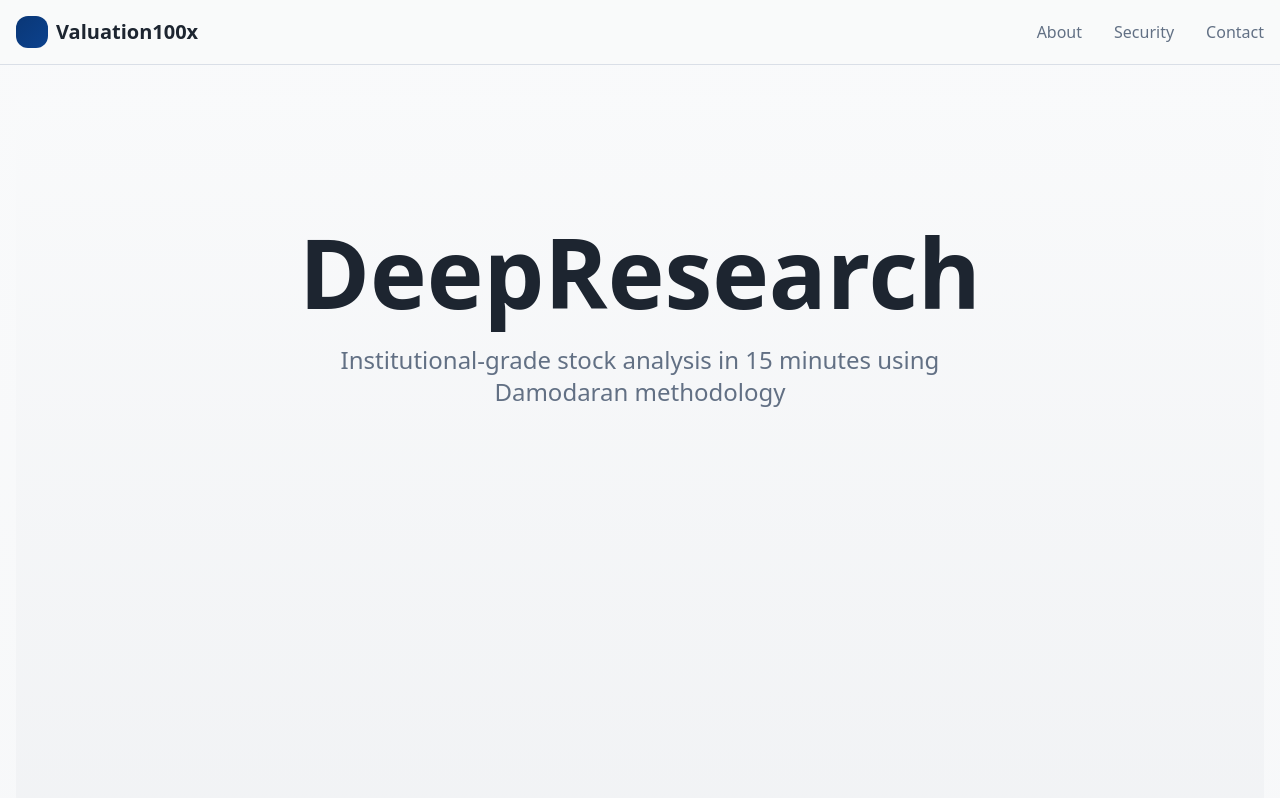
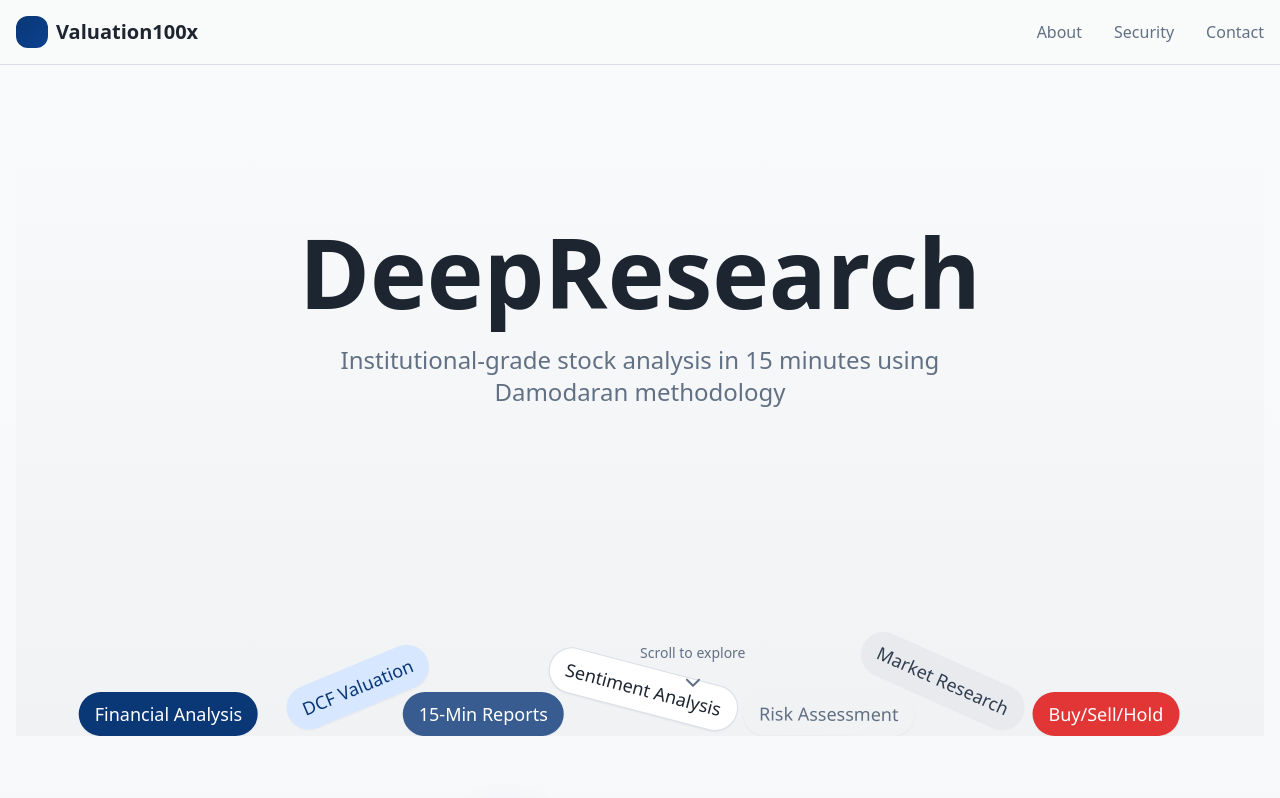
Before and after one commit to nocommitmentsyet/valuation100xlovable, a React (Vite) app: page / in a window 1280 px wide. Shown: the top 798 px of the page. Built offline with nearby package versions, Linux system fonts and the light colour scheme.

Commit message:
Adjust HeroSection height
Adjusted the HeroSection height from `h-screen` to `min-h-[600px]` to allow other page content to be visible.

```diff
--- a/src/components/HeroSection.tsx
+++ b/src/components/HeroSection.tsx
@@ -1,8 +1,9 @@
 import { Gravity, MatterBody } from "@/components/ui/gravity";
+import { ChevronDown } from "lucide-react";
 
 export const HeroSection = () => {
   return (
-    <div className="w-full h-screen relative overflow-hidden bg-gradient-subtle">
+    <div className="w-full min-h-[80vh] relative overflow-hidden bg-gradient-subtle">
       <div className="pt-32 text-5xl sm:text-6xl md:text-7xl lg:text-8xl text-foreground w-full text-center font-bold">
         DeepResearch
       </div>
@@ -77,6 +78,12 @@ export const HeroSection = () => {
           </div>
         </MatterBody>
       </Gravity>
+
+      {/* Scroll indicator */}
+      <div className="absolute bottom-8 left-1/2 transform -translate-x-1/2 flex flex-col items-center animate-bounce">
+        <span className="text-muted-foreground text-sm mb-2">Scroll to explore</span>
+        <ChevronDown className="w-6 h-6 text-muted-foreground" />
+      </div>
     </div>
   );
 };
```
